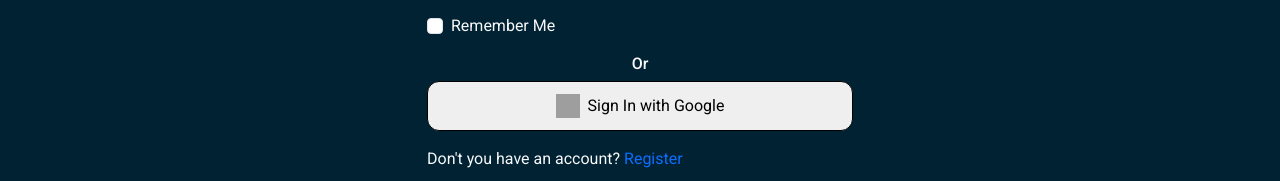
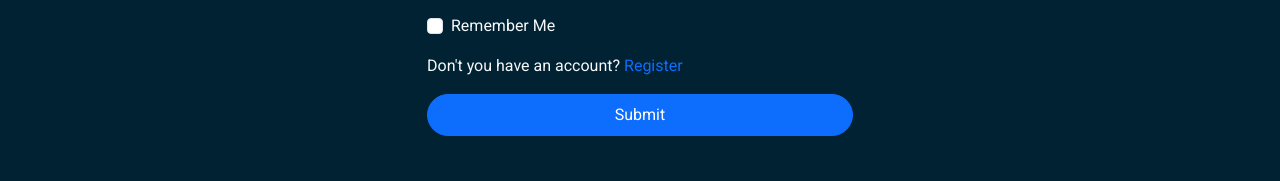
Before and after one commit to singhJasvinder101/MyBlog, a React (Vite) app in the folder Client/: page /login in a window 1280 px wide. Shown: the part 336-517 px from the top of the page. Built offline with nearby package versions, Linux system fonts and the light colour scheme; no server answers; grey boxes are pictures that could not be loaded; a web font is replaced by a local one.

Commit message:
Update LoginPage.jsx

```diff
--- a/Client/src/pages/LoginPage.jsx
+++ b/Client/src/pages/LoginPage.jsx
@@ -122,9 +122,9 @@ const LoginPage = () => {
                                     label='Remember Me' />
                             </Form.Group>
 
-                            <h6 className="text-center">Or</h6>
+{/*                             <h6 className="text-center">Or</h6> */}
 
-                            <SignInButton />
+{/*                             <SignInButton /> */}
 
 
 
```
